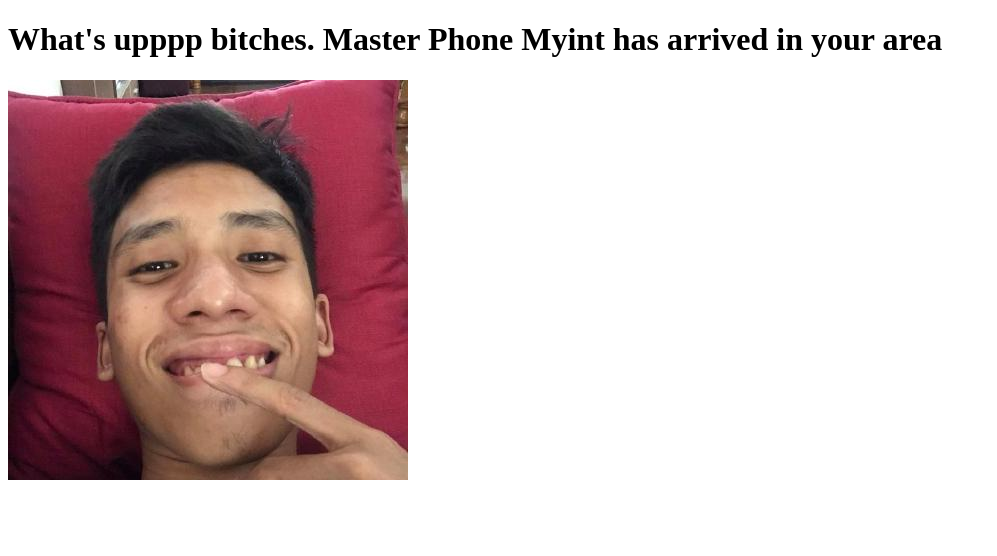
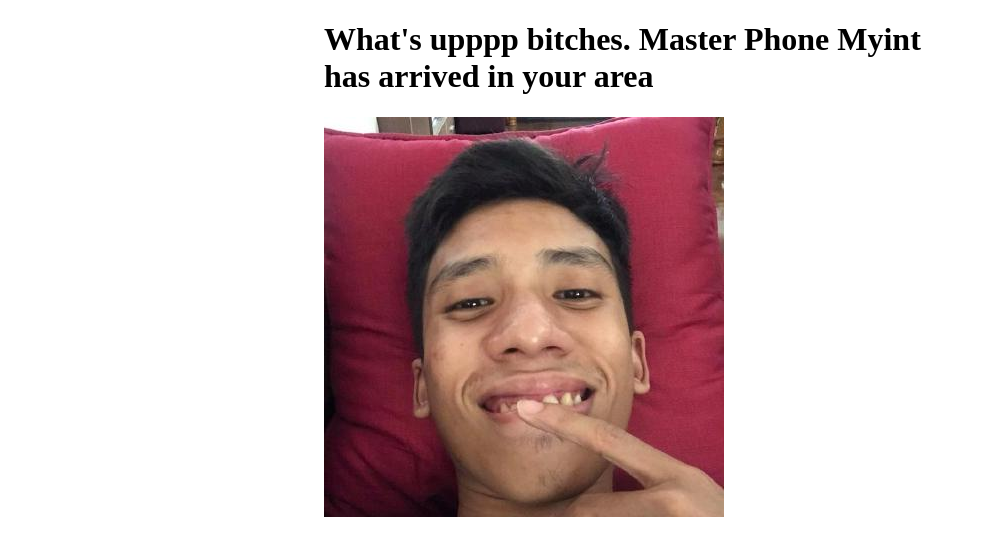
Before and after one commit to phonemyintmar/phonemyintmar.github.io, a plain HTML site: page index.html in a window 1280 px wide. Shown: the whole page, without its empty margins (0-997 px from the left). Drawn offline with Linux system fonts and the light colour scheme.

Commit message:
Update index.html

```diff
--- a/index.html
+++ b/index.html
@@ -8,9 +8,7 @@
 </head>
 <body>
     <div style="height: 100vh;">
-        <div style = "display: block;
-                      margin-left: auto;
-                      margin-right: auto;">
+        <div style = "margin-left: auto; margin-right: auto; display: block; width: 50%;" >
             <h1> What's upppp bitches. Master Phone Myint has arrived in your area</h1>
             <img src="./images/pmgod.png" alt="">
         </div>
```
